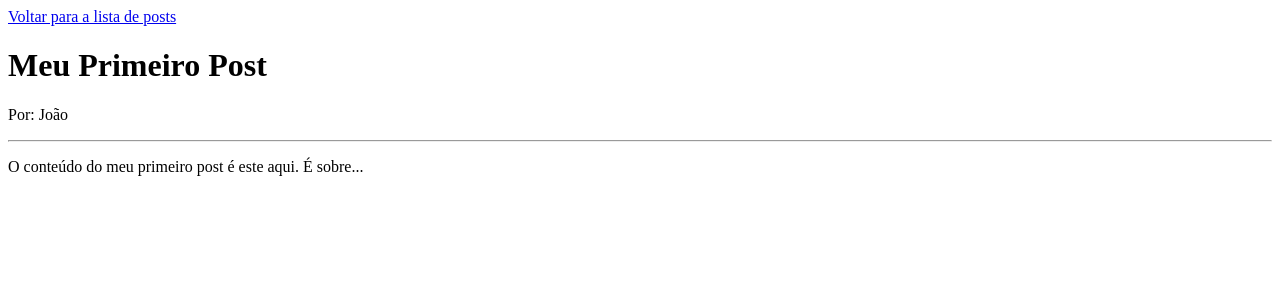
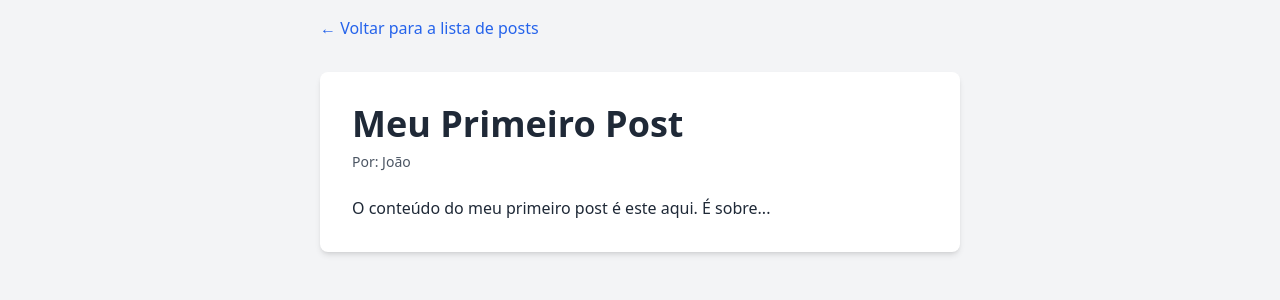
Before and after one commit to Code-Lipe/blog, a Flask app: page /posts/1 in a window 1280 px wide. Shown: the top 300 px of the page. Run offline with Flask 3, Linux system fonts and the light colour scheme; some libraries are stand-ins or nearby versions.

Commit message:
style: Estiliza páginas inicial e de post com Tailwind CSS

```diff
--- a/templates/post.html
+++ b/templates/post.html
@@ -3,13 +3,20 @@
 <head>
     <meta charset="UTF-8">
     <meta name="viewport" content="width=device-width, initial-scale=1.0">
+    <script src="https://cdn.tailwindcss.com"></script>
     <title>{{ post.titulo }} - Meu Blog</title>
 </head>
-<body>
-    <a href="/">Voltar para a lista de posts</a>
-    <h1>{{ post.titulo }}</h1>
-    <p>Por: {{ post.autor }}</p>
-    <hr>
-    <p>{{ post.conteudo }}</p>
+<body class="bg-gray-100 text-gray-800">
+    <div class="container mx-auto p-4 max-w-2xl">
+        <a href="/" class="text-blue-600 hover:text-blue-800 transition duration-300 mb-8 block">&larr; Voltar para a lista de posts</a>
+
+        <div class="bg-white p-8 rounded-lg shadow-md mt-4">
+            <h1 class="text-4xl font-bold mb-2">{{ post.titulo }}</h1>
+            <p class="text-sm text-gray-600 mb-6">Por: {{ post.autor }}</p>
+            <div class="prose prose-lg">
+                <p>{{ post.conteudo }}</p>
+            </div>
+        </div>
+    </div>
 </body>
 </html>
```
Also changed, not shown: templates/index.html (+11 -7 lines).
